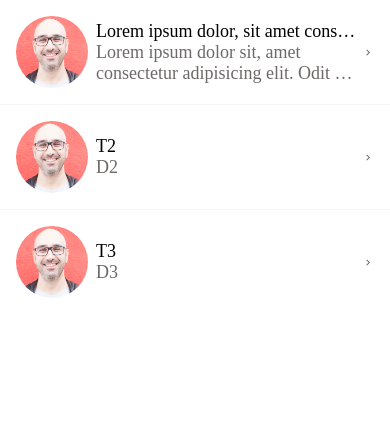
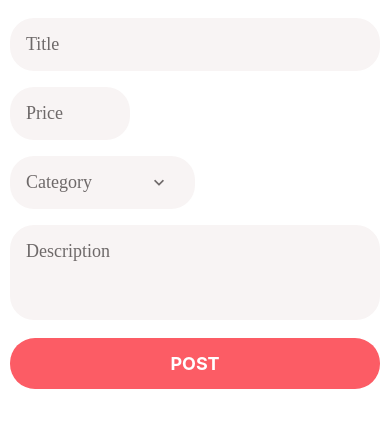
Before and after one commit to benNjogu/DoneWithIt, a React Native app: screen / in a window 390 px wide. Shown: the top 428 px of the page. Built offline with nearby package versions, Linux system fonts and the light colour scheme.

Commit message:
Input components with dynamic width

```diff
--- a/App.js
+++ b/App.js
@@ -1,7 +1,7 @@
 import React, { useState } from "react";
 
-import MessagesScreen from "./app/screens/MessagesScreen";
+import ListingEditScreen from "./app/screens/ListingEditScreen";
 
 export default function App() {
-  return <MessagesScreen />;
+  return <ListingEditScreen />;
 }
--- a/app/components/AppPicker.js
+++ b/app/components/AppPicker.js
@@ -15,13 +15,20 @@
 import PickerItem from "./PickerItem";
 import Screen from "./Screen";
 
-function AppPicker({ icon, items, placeHolder, onSelectItem, selectedItem }) {
+function AppPicker({
+  icon,
+  items,
+  placeHolder,
+  onSelectItem,
+  selectedItem,
+  width = "100%",
+}) {
   const [modalVisible, setModalVisible] = useState(false);
 
   return (
     <>
       <TouchableWithoutFeedback onPress={() => setModalVisible(true)}>
-        <View style={styles.container}>
+        <View style={[styles.container, (width = { width })]}>
           {icon && (
             <MaterialCommunityIcons
               name={icon}
@@ -75,7 +82,6 @@
     backgroundColor: colors.light,
     borderRadius: 24,
     flexDirection: "row",
-    width: "100%",
     padding: 16,
     marginVertical: 8,
   },
--- a/app/components/AppTextInput.js
+++ b/app/components/AppTextInput.js
@@ -5,9 +5,9 @@
 import colors from "../../config/colors";
 import defaultStyles from "../../config/styles";
 
-function AppTextInput({ icon, placeHolder, ...otherProps }) {
+function AppTextInput({ icon, placeHolder, width = "100%", ...otherProps }) {
   return (
-    <View style={styles.container}>
+    <View style={[styles.container, { width }]}>
       {icon && (
         <MaterialCommunityIcons
           name={icon}
@@ -31,7 +31,6 @@
     backgroundColor: colors.light,
     borderRadius: 24,
     flexDirection: "row",
-    width: "100%",
     padding: 16,
     marginVertical: 8,
   },
--- a/app/components/forms/AppFormField.js
+++ b/app/components/forms/AppFormField.js
@@ -4,21 +4,16 @@
 import AppTextInput from "../AppTextInput";
 import ErrorMessage from "./ErrorMessage";
 
-function AppFormField({ name, ...otherProps }) {
+function AppFormField({ name, width, ...otherProps }) {
   const { setFieldTouched, handleChange, errors, touched } = useFormikContext();
 
   return (
     <>
       <AppTextInput
-        //autoCapitalize="none"
-        //autoCorrect={false}
-        //icon="email"
-        //keyboardType="email-address"
         onBlur={() => setFieldTouched(name)}
         onChangeText={handleChange(name)}
+        width={width}
         {...otherProps}
-        //placeHolder="Email"
-        //textContentType="email-address"
       />
       <ErrorMessage error={errors[name]} visible={touched[name]} />
     </>
--- a/app/components/forms/AppFormPicker.js
+++ b/app/components/forms/AppFormPicker.js
@@ -4,7 +4,7 @@
 import AppPicker from "../AppPicker";
 import ErrorMessage from "./ErrorMessage";
 
-function AppFormPicker({ items, name, placeHolder }) {
+function AppFormPicker({ items, name, placeHolder, width }) {
   const { errors, setFieldValue, touched, values } = useFormikContext();
 
   return (
@@ -14,6 +14,7 @@
         onSelectItem={(item) => setFieldValue(name, item)}
         placeHolder={placeHolder}
         selectedItem={values[name]}
+        width={width}
       />
       <ErrorMessage error={errors[name]} visible={touched[name]} />
     </>
--- a/app/screens/ListingEditScreen.js
+++ b/app/screens/ListingEditScreen.js
@@ -43,11 +43,13 @@
           maxLength={8}
           name="price"
           placeHolder="Price"
+          width={120}
         />
         <AppFormPicker
           items={categories}
           name="category"
           placeHolder="Category"
+          width="50%"
         />
         <AppFormField
           maxLength={255}
```
